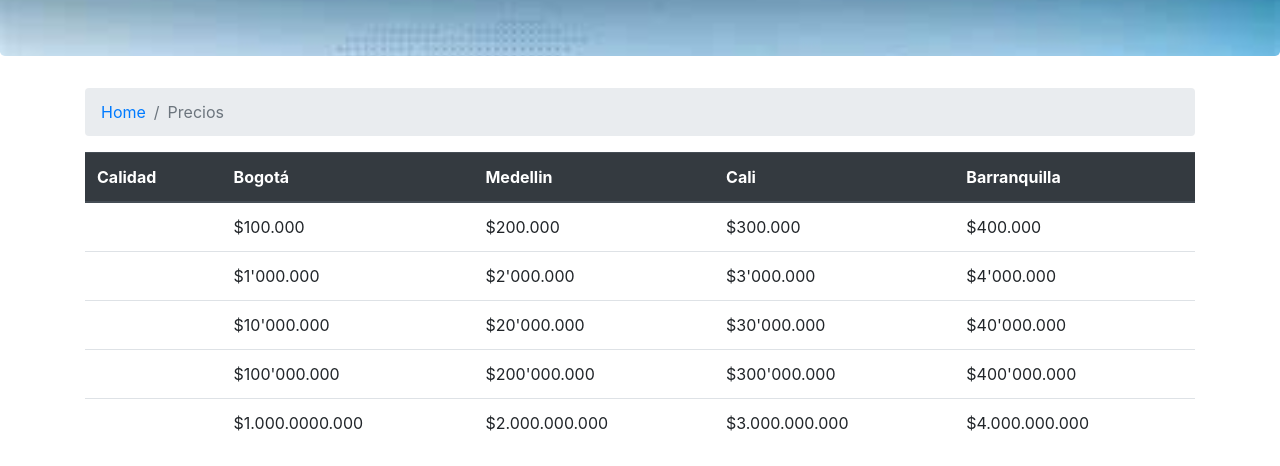
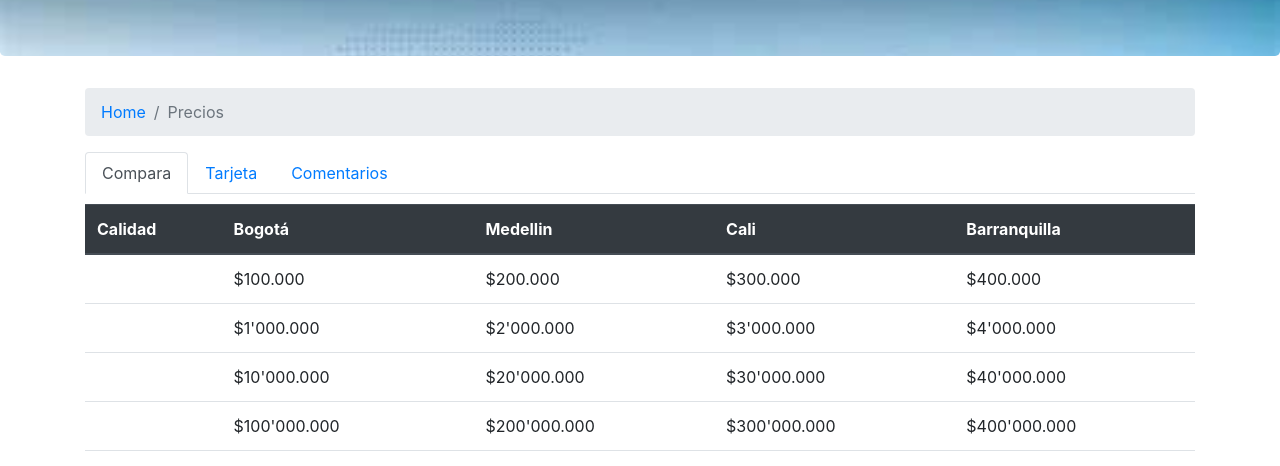
Before and after one commit to DanielSemilleroUAO/guia-hoteles-bootstrap, a website: page precios.html in a window 1280 px wide. Shown: the part 178-644 px from the top of the page. Drawn offline with nearby package versions, Linux system fonts and the light colour scheme; a web font is replaced by a local one.

Commit message:
Se agregan pestañas en la sección de precios

```diff
--- a/css/main.css
+++ b/css/main.css
@@ -36,3 +36,7 @@ footer {
 .btn-reserva-icon {
 	padding-right: 10px;
 }
+
+.tab-content {
+	padding-top: 10px;
+}
--- a/precios.html
+++ b/precios.html
@@ -49,6 +49,21 @@
 				<li class="breadcrumb-item active" aria-current="page">Precios</li>
 			</ol>
 		</nav>
+
+		<ul class="nav nav-tabs" id="myTab" role="tablist">
+			<li class="nav-item">
+				<a class="nav-link active" id="compara-tab" data-toggle="tab" href="#compara" role="tab" aria-controls="compara" aria-selected="true">Compara</a>
+			</li>
+			<li class="nav-item">
+				<a class="nav-link " id="compara-tab" data-toggle="tab" href="#tarjeta" role="tab" aria-controls="compara" aria-selected="false">Tarjeta</a>
+			</li>
+			<li class="nav-item">
+				<a class="nav-link " id="compara-tab" data-toggle="tab" href="#comentarios" role="tab" aria-controls="compara" aria-selected="false">Comentarios</a>
+			</li>
+		</ul>
+
+		<div class="tab-content" id="myTavContent">
+			<div class="tab-pane fade show active" id="compara" role="tabpanel" arial-labelledby="compara-tab">
 				<div class="table-responsive">
 					<table class="table">
 						<thead class="thead-dark">
@@ -118,6 +133,31 @@
 						</thead>
 					</table>
 				</div>
+			</div>
+
+			<div class="tab-pane fade" id="tarjeta" role="tabpanel" arial-labelledby="tarjetas-tab">
+				<div class="d-flex justify-content-center">
+					<div class="card" style="">
+						<div class="card-header">
+							Tarjetas aceptadas
+						</div>
+						<ul class="list-group list-group-flush" >
+							<li class="list-group-item">Tarjeta básica <span class="oi oi-star"></span></li>
+							<li class="list-group-item">Tarjeta VIP <span class="oi oi-star"></span><span class="oi oi-star"></span></li>
+							<li class="list-group-item">Tarjeta Gold <span class="oi oi-star"></span><span class="oi oi-star"></span><span class="oi oi-star"></span></li>
+						</ul>
+					</div>
+				</div>
+			</div>
+
+			<div class="tab-pane fade" id="comentarios" role="tabpanel" arial-labelledby="comentarios-tab">
+				Comentarios
+			</div>
+
+		</div>
+
+
+
 
 	</div>
 
```
Also changed, not shown: index.html (+1 -1 lines). Lines whose indentation alone changed are shown as unchanged.
